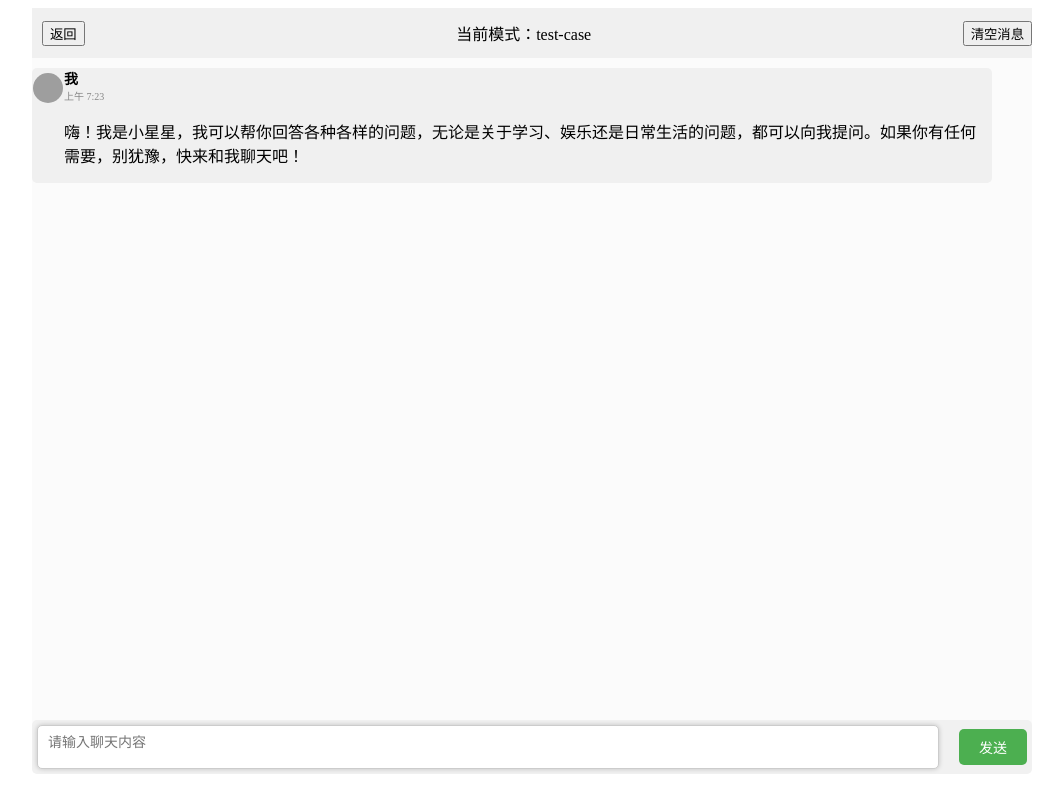
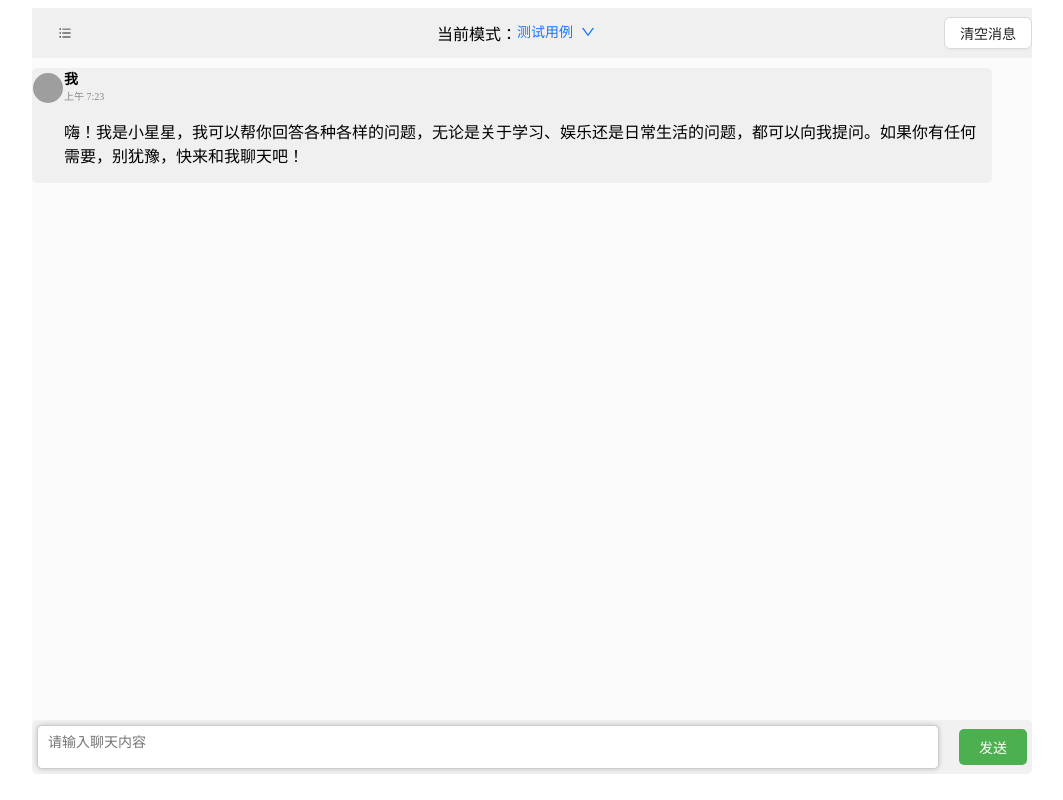
Before and after one commit to gjxgjxgjxgjx/chatgpt, a React (Create React App) app: page /test-case in a window 1280 px wide. Shown: the whole page, without its empty margins (108-1171 px from the left). Built offline with nearby package versions, Linux system fonts and the light colour scheme; grey boxes are pictures that could not be loaded.

Commit message:
侧边栏

```diff
--- a/package.json
+++ b/package.json
@@ -5,6 +5,8 @@
   "keywords": [],
   "main": "src/index.js",
   "dependencies": {
+    "@ant-design/icons": "^5.0.1",
+    "antd": "^5.4.4",
     "immer": "9.0.21",
     "loader-utils": "3.2.1",
     "react": "18.2.0",
--- a/src/App.js
+++ b/src/App.js
@@ -1,38 +1,15 @@
-import { useState, useEffect } from "react";
 import "./styles.css";
 import ChatBox from "./components/common/ChatBox";
 import Sidebar from "./components/common/Sidebar";
-import { BrowserRouter, Route, Link, Routes, Navigate } from "react-router-dom";
+import { BrowserRouter, Route, Routes, Navigate } from "react-router-dom";
 import SecretKeyManager from "./components/common/SecretKeyManager";
 
 export default function App() {
-  const [useStream, setUseStream] = useState(
-    localStorage.getItem("useStream") === "true"
-  );
-
-  useEffect(() => {
-    localStorage.setItem("useStream", useStream.toString());
-  }, [useStream]);
-
-  const handleUseStreamChange = (event) => {
-    setUseStream(event.target.checked);
-  };
-
   return (
     <div className="App">
       <BrowserRouter>
         <Routes>
-          <Route
-            path="/"
-            element={
-              <div>
-                <Sidebar
-                  useStream={useStream}
-                  handleUseStreamChange={handleUseStreamChange}
-                />
-              </div>
-            }
-          />
+          <Route path="/" element={<Navigate to="/normal" replace />} />
           <Route path="/normal" element={<ChatBox chatType={"normal"} />} />
           <Route path="/child" element={<ChatBox chatType={"child"} />} />
           <Route
--- a/src/components/common/ChatBox.js
+++ b/src/components/common/ChatBox.js
@@ -1,11 +1,13 @@
 import Comment from "./Comment";
 import InputBox from "./InputBox";
 import style from "./ChatBox.module.css";
-
+import { Button } from "antd";
 import sendMessage from "../../services/api";
 import { useState, useRef, useEffect } from "react";
 import { createMessage } from "../../utils/chatUtils";
 import { getAuthorizationHeader } from "./SecretKeyManager";
+import ModeSelector from "./ModeSelector";
+import SettingDrower from "./SettingDrower";
 
 export default function ChatBox(props) {
   const apiUrl = "https://api.openai.com/v1/chat/completions";
@@ -218,7 +220,8 @@ export default function ChatBox(props) {
     <>
       <div className={style.container}>
         <div className={style.topBar}>
-          <button
+          <SettingDrower />
+          {/* <button
             style={{
               display: "flex",
               justifyContent: "left",
@@ -234,19 +237,20 @@ export default function ChatBox(props) {
             }}
           >
             返回
-          </button>
+          </button> */}
 
-          <p
+          <div
             style={{
               display: "flex",
               justifyContent: "center",
               width: "100vw", //设置容器宽度为视口高度，以使水平居中生效
             }}
           >
-            当前模式：{props.chatType}
-          </p>
+            当前模式：
+            <ModeSelector label={props.chatType} />
+          </div>
 
-          <button
+          <Button
             style={{
               display: "flex",
               justifyContent: "right",
@@ -258,7 +262,7 @@ export default function ChatBox(props) {
             }}
           >
             清空消息
-          </button>
+          </Button>
         </div>
         <div ref={chatBoxRef} className={style.ChatBoxWrapper}>
           <div className={style.ChatBox}>
--- a/src/components/common/Comment.js
+++ b/src/components/common/Comment.js
@@ -40,7 +40,6 @@ export function PreCode(props) {
         onClick={() => {
           if (ref.current) {
             let code = ref.current.innerText;
-            // code = code.substring(2); // 删除前两个字符，即 "复制" 两字
             copyToClipboard(code);
           }
         }}
--- /dev/null
+++ b/src/components/common/ModeSelector.js
@@ -0,0 +1,61 @@
+import React, { useState } from "react";
+import { DownOutlined } from "@ant-design/icons";
+import { Dropdown, Space, Typography, Menu } from "antd";
+
+const items = [
+  {
+    key: "normal",
+    label: "正常",
+    url: "/normal",
+  },
+  {
+    key: "child",
+    label: "儿童",
+    url: "/child",
+  },
+  {
+    key: "unlimited",
+    label: "无限制",
+    url: "/unlimited",
+  },
+  {
+    key: "test-case",
+    label: "测试用例",
+    url: "/test-case",
+  },
+];
+
+const ModeSelector = (props) => {
+  const [selectedItem, setSelectedItem] = useState(
+    items.find((item) => item.key === props.label)
+  );
+
+  const handleMenuClick = (e) => {
+    const clickedItem = items.find((item) => item.key === e.key);
+    setSelectedItem(clickedItem);
+    window.location.href = clickedItem.url;
+  };
+
+  const menu = (
+    <Menu onClick={handleMenuClick} selectedKeys={[selectedItem.key]}>
+      {items.map((item) => (
+        <Menu.Item key={item.key}>{item.label}</Menu.Item>
+      ))}
+    </Menu>
+  );
+
+  return (
+    <Dropdown
+
+    overlay={menu}>
+      <Typography.Link>
+        <Space>
+          {selectedItem.label}
+          <DownOutlined />
+        </Space>
+      </Typography.Link>
+    </Dropdown>
+  );
+};
+
+export default ModeSelector;
--- /dev/null
+++ b/src/components/common/SettingDrower.js
@@ -0,0 +1,51 @@
+import { Button, Drawer } from "antd";
+import Sidebar from "./Sidebar";
+import { useState, useEffect } from "react";
+import { BarsOutlined } from "@ant-design/icons";
+const SettingDrower = () => {
+  const [open, setOpen] = useState(false);
+  const [useStream, setUseStream] = useState(() => {
+    const storedValue = localStorage.getItem("useStream");
+    if (storedValue === null) {
+      localStorage.setItem("useStream", "true");
+      return true;
+    }
+    return storedValue === "true";
+  });
+
+  useEffect(() => {
+    localStorage.setItem("useStream", useStream.toString());
+  }, [useStream]);
+  const handleUseStreamChange = (event) => {
+    setUseStream(event.target.checked);
+  };
+
+  const showDrawer = () => {
+    setOpen(true);
+  };
+  const onClose = () => {
+    setOpen(false);
+  };
+  return (
+    <>
+      <Button type="text" onClick={showDrawer}>
+        <BarsOutlined />
+      </Button>
+      <Drawer
+        width="50%"
+        title=""
+        placement="left"
+        onClose={onClose}
+        open={open}
+      >
+        <div>
+          <Sidebar
+            useStream={useStream}
+            handleUseStreamChange={handleUseStreamChange}
+          />
+        </div>
+      </Drawer>
+    </>
+  );
+};
+export default SettingDrower;
--- a/src/components/common/Sidebar.js
+++ b/src/components/common/Sidebar.js
@@ -2,28 +2,10 @@ import { useState } from "react";
 import { Link } from "react-router-dom";
 import SecretKeyManager from "./SecretKeyManager";
 const Sidebar = ({ useStream, handleUseStreamChange }) => {
-  const [sidebarOpen, setSidebarOpen] = useState(true);
-
   return (
-    <div className={`sidebar ${sidebarOpen ? "open" : ""}`}>
+    <div>
       {
         <>
-          <nav>
-            <ul>
-              <li>
-                <Link to="/normal">正常</Link>
-              </li>
-              <li>
-                <Link to="/child">儿童</Link>
-              </li>
-              <li>
-                <Link to="/unlimited">无限制</Link>
-              </li>
-              <li>
-                <Link to="/test-case">测试</Link>
-              </li>
-            </ul>
-          </nav>
           <label>
             使用流式传输
             <input
```
Also changed, not shown: 1 other file (tests, documents, lock files or other folders).
